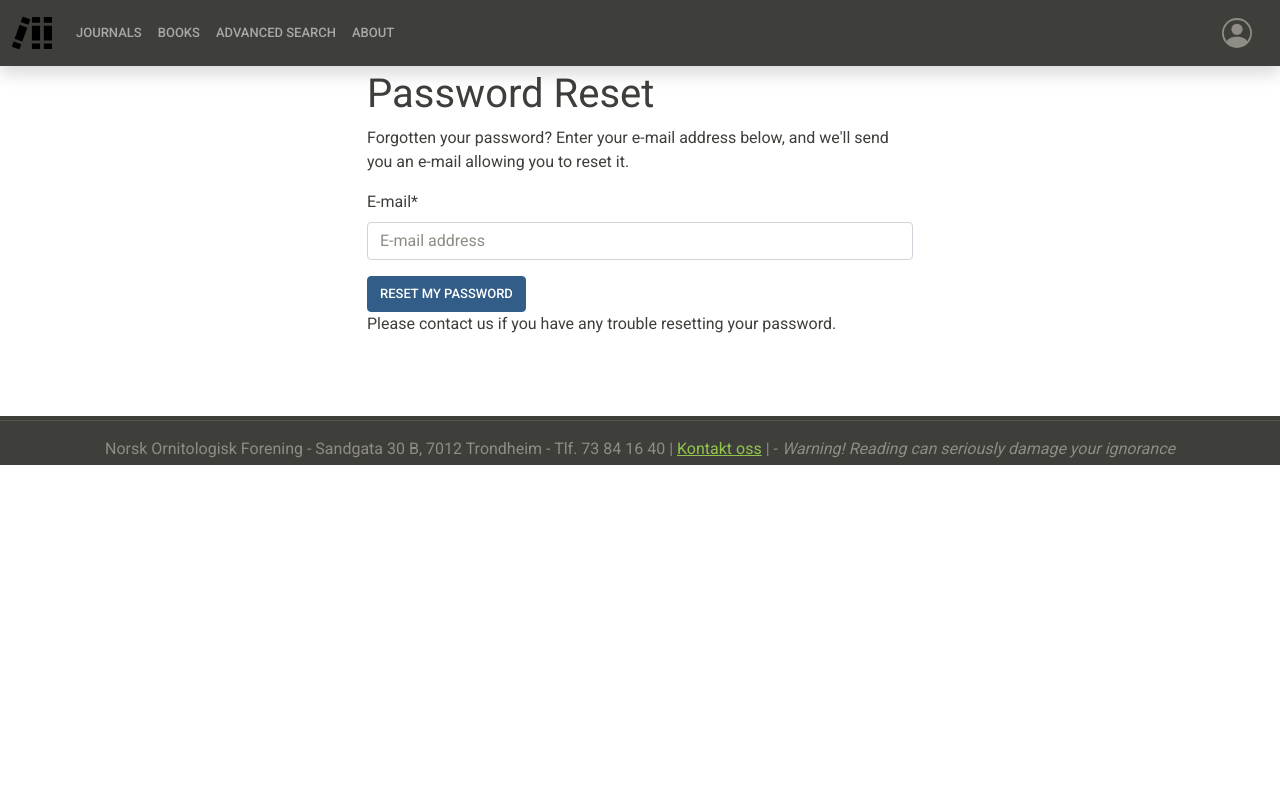
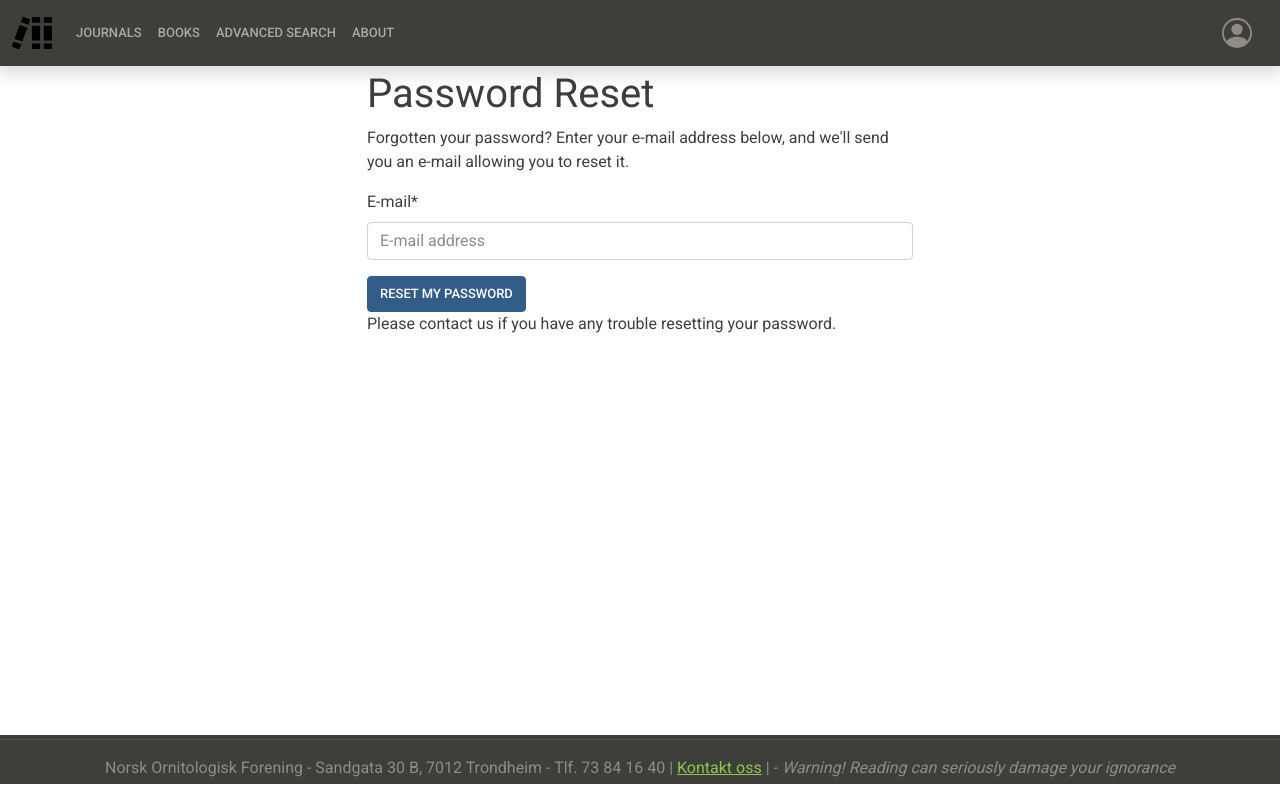
Before and after one commit to Theamokd/FLB, a Django app: page /accounts/password/reset/ in a window 1280 px wide. Run offline with Django 3.2, Linux system fonts and the light colour scheme; parts of the project's set-up code (start-up, migrations or seed data) failed here and were passed over; some libraries are stand-ins or nearby versions.

Commit message:
fixed footer

```diff
--- a/flb/templates/base.html
+++ b/flb/templates/base.html
@@ -38,7 +38,7 @@
 
   </head>
 
-  <body class="d-flex flex-column h-100">
+  <body class="d-flex flex-column min-vh-100">
 
     <header>
         {% include 'snippets/header.html' %}
```
